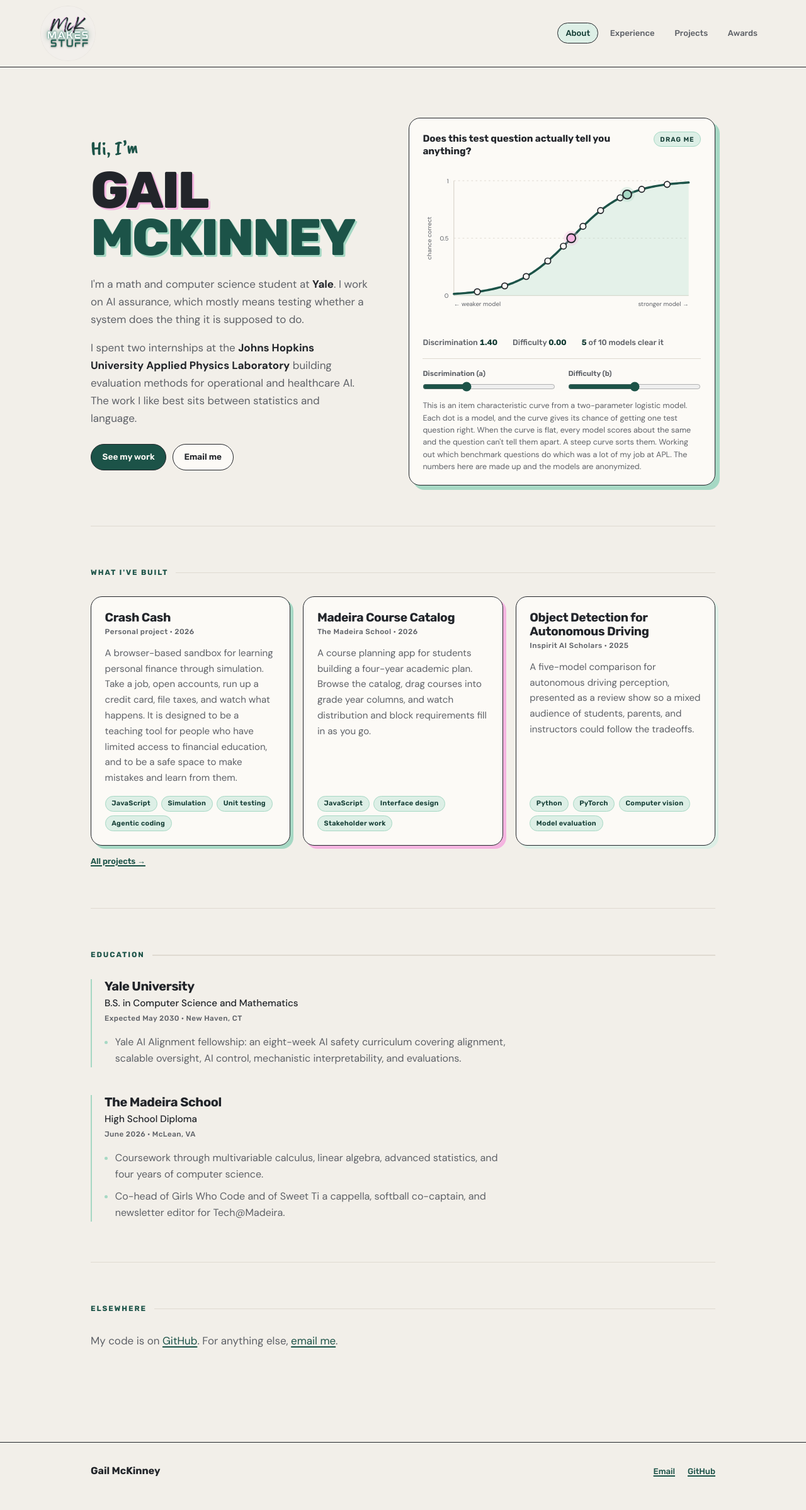
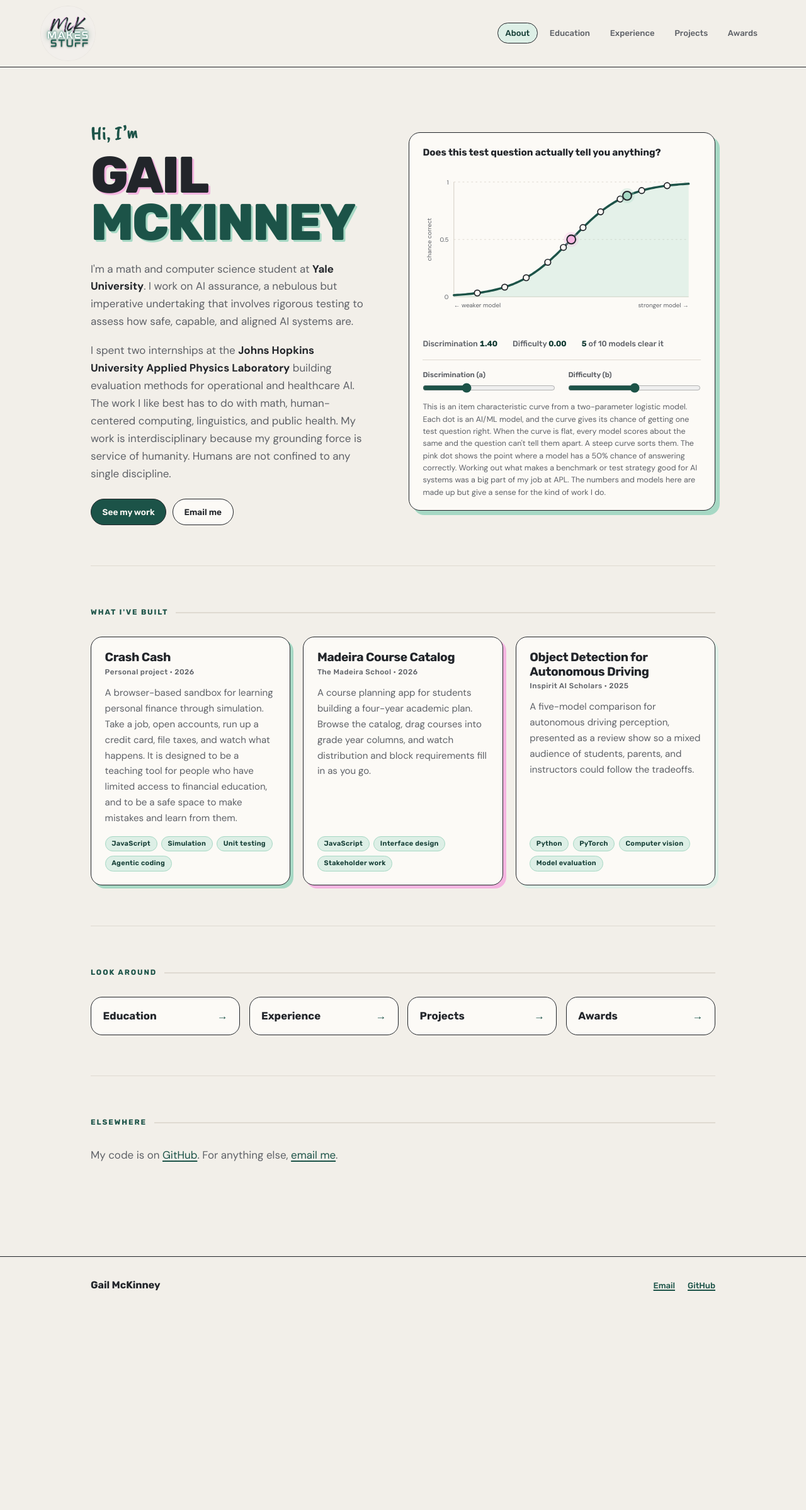
Before and after one commit to mck-makes-stuff/mck-makes-stuff.github.io, a Jekyll site: the page built from index.html, in a window 1280 px wide. Shown: the whole page at 63% size. Built offline with Jekyll 4.4.1, drawn with Linux system fonts in a browser that asks for light colours; after the commit the page ends 2103 px from its top, so only the background shows below that.

Commit message:
Give education its own page and link the homepage out to it
The homepage was writing out education inline while everything else lived
on its own page. It now has a Look around section linking to Education,
Experience, Projects, and Awards, with education moved to /education/ and
added to the nav.

Project cards on the homepage are now links to the matching entry on the
projects page, which grows anchor ids and highlights whichever entry you
arrived at. Drops the "drag me" badge from the explorer; the sliders make
it clear enough on their own. Hero blurb and explorer caption replaced
with Gail's own wording.

```diff
--- a/_config.yml
+++ b/_config.yml
@@ -12,6 +12,8 @@ email: gailmckinney00@gmail.com
 nav:
   - title: About
     url: /
+  - title: Education
+    url: /education/
   - title: Experience
     url: /experience/
   - title: Projects
--- a/assets/css/style.css
+++ b/assets/css/style.css
@@ -229,34 +229,12 @@ h1, h2, h3 {
   margin: 0;
 }
 
-.explorer-head {
-  display: flex;
-  gap: 0.75rem;
-  align-items: baseline;
-  justify-content: space-between;
-  margin-bottom: 0.9rem;
-}
 .explorer-title {
   font-family: var(--display);
   font-weight: 700;
   font-size: 0.95rem;
   line-height: 1.35;
-  margin: 0;
-  flex: 1 1 auto;
-  min-width: 0;
-}
-.explorer-badge { flex: none; }
-.explorer-badge {
-  font-family: var(--display);
-  font-size: 0.66rem;
-  font-weight: 600;
-  letter-spacing: 0.1em;
-  text-transform: uppercase;
-  color: var(--pine-deep);
-  background: var(--mint-soft);
-  border: 1.5px solid var(--mint);
-  border-radius: 999px;
-  padding: 0.15rem 0.6rem;
+  margin: 0 0 0.9rem;
 }
 
 .explorer svg { width: 100%; height: auto; display: block; touch-action: none; cursor: grab; }
@@ -377,19 +355,54 @@ h1, h2, h3 {
 .card:nth-child(3n+2):hover { box-shadow: 8px 8px 0 var(--pink); }
 .card:nth-child(3n+3):hover { box-shadow: 8px 8px 0 var(--mint-soft); }
 
-.card h3 { font-size: 1.2rem; margin-bottom: 0.15rem; }
-.card h3 a { text-decoration: none; color: var(--ink); }
-.card h3 a:hover { color: var(--pine); }
+.card { text-decoration: none; color: inherit; }
+.card h3 { font-size: 1.2rem; margin-bottom: 0.15rem; color: var(--ink); }
+.card:hover h3, .card:focus-visible h3 { color: var(--pine); }
 .card .meta { margin-bottom: 0.7rem; }
 .card .summary { font-size: 0.94rem; color: var(--slate); margin: 0 0 1rem; }
 .card .tags { margin-top: auto; }
+
+/* ---------- page tiles ---------- */
+.tiles {
+  display: grid;
+  grid-template-columns: repeat(auto-fit, minmax(12rem, 1fr));
+  gap: 0.9rem;
+}
+
+.tile {
+  display: flex;
+  align-items: center;
+  justify-content: space-between;
+  gap: 1rem;
+  font-family: var(--display);
+  font-size: 1.05rem;
+  font-weight: 700;
+  text-decoration: none;
+  color: var(--ink);
+  background: var(--card);
+  border: 1.5px solid var(--ink);
+  border-radius: var(--radius);
+  padding: 1rem 1.15rem;
+  transition: transform 0.18s ease, box-shadow 0.18s ease, background 0.18s ease;
+}
+.tile-arrow { color: var(--pine); transition: transform 0.18s ease; }
+.tile:hover, .tile:focus-visible {
+  color: var(--pine-deep);
+  background: var(--mint-soft);
+  transform: translate(-2px, -2px);
+  box-shadow: 5px 5px 0 var(--mint);
+}
+.tile:hover .tile-arrow { transform: translateX(3px); }
 
 /* ---------- entries ---------- */
 .entry {
   padding-left: 1.25rem;
   border-left: 2.5px solid var(--mint);
   margin-bottom: 2.75rem;
+  scroll-margin-top: 1.5rem;
 }
+/* flash the entry you arrived at from a homepage card */
+.entry:target { border-left-color: var(--pink); }
 .entry:last-child { margin-bottom: 0; }
 
 .entry h3 { font-size: 1.25rem; margin-bottom: 0.2rem; }
--- a/index.html
+++ b/index.html
@@ -14,14 +14,17 @@ title: About
       </h1>
 
       <p class="lede">
-        I'm a math and computer science student at <strong>Yale</strong>. I work on AI
-        assurance, which mostly means testing whether a system does the thing it is
-        supposed to do.
+        I'm a math and computer science student at <strong>Yale University</strong>. I
+        work on AI assurance, a nebulous but imperative undertaking that involves
+        rigorous testing to assess how safe, capable, and aligned AI systems are.
       </p>
       <p class="lede">
         I spent two internships at the <strong>Johns Hopkins University Applied Physics
         Laboratory</strong> building evaluation methods for operational and healthcare
-        AI. The work I like best sits between statistics and language.
+        AI. The work I like best has to do with math, human-centered computing,
+        linguistics, and public health. My work is interdisciplinary because my
+        grounding force is service of humanity. Humans are not confined to any single
+        discipline.
       </p>
 
       <div class="hero-links">
@@ -31,10 +34,7 @@ title: About
     </div>
 
     <figure class="explorer" id="explorer">
-      <div class="explorer-head">
-        <p class="explorer-title">Does this test question actually tell you anything?</p>
-        <span class="explorer-badge">Drag me</span>
-      </div>
+      <p class="explorer-title">Does this test question actually tell you anything?</p>
 
       <svg viewBox="0 0 320 186" id="irt-plot" role="img"
            aria-label="An interactive item characteristic curve. Two draggable handles control how hard the question is and how sharply it separates strong models from weak ones.">
@@ -60,11 +60,13 @@ title: About
 
       <figcaption>
         This is an item characteristic curve from a two-parameter logistic model. Each
-        dot is a model, and the curve gives its chance of getting one test question
-        right. When the curve is flat, every model scores about the same and the
-        question can't tell them apart. A steep curve sorts them. Working out which
-        benchmark questions do which was a lot of my job at APL. The numbers here are
-        made up and the models are anonymized.
+        dot is an AI/ML model, and the curve gives its chance of getting one test
+        question right. When the curve is flat, every model scores about the same and
+        the question can't tell them apart. A steep curve sorts them. The pink dot shows
+        the point where a model has a 50% chance of answering correctly. Working out
+        what makes a benchmark or test strategy good for AI systems was a big part of my
+        job at APL. The numbers and models here are made up but give a sense for the
+        kind of work I do.
       </figcaption>
     </figure>
   </section>
@@ -73,14 +75,8 @@ title: About
     <p class="eyebrow">What I've built</p>
     <div class="cards">
       {% for project in site.data.projects %}
-        <article class="card">
-          <h3>
-            {% if project.links.first %}
-              <a href="{{ project.links.first.url }}">{{ project.name }}</a>
-            {% else %}
-              {{ project.name }}
-            {% endif %}
-          </h3>
+        <a class="card" href="{{ '/projects/' | relative_url }}#{{ project.name | slugify }}">
+          <h3>{{ project.name }}</h3>
           <p class="meta">{{ project.meta }}</p>
           <p class="summary">{{ project.summary }}</p>
           {% if project.tags %}
@@ -88,32 +84,22 @@ title: About
               {% for tag in project.tags %}<li>{{ tag }}</li>{% endfor %}
             </ul>
           {% endif %}
-        </article>
+        </a>
       {% endfor %}
     </div>
-    <p class="linkrow"><a href="{{ '/projects/' | relative_url }}">All projects &rarr;</a></p>
   </section>
 
   <section class="section">
-    <p class="eyebrow">Education</p>
-
-    <div class="entry">
-      <h3>Yale University</h3>
-      <p class="role">B.S. in Computer Science and Mathematics</p>
-      <p class="meta">Expected May 2030 · New Haven, CT</p>
-      <ul>
-        <li>Yale AI Alignment fellowship: an eight-week AI safety curriculum covering alignment, scalable oversight, AI control, mechanistic interpretability, and evaluations.</li>
-      </ul>
-    </div>
-
-    <div class="entry">
-      <h3>The Madeira School</h3>
-      <p class="role">High School Diploma</p>
-      <p class="meta">June 2026 · McLean, VA</p>
-      <ul>
-        <li>Coursework through multivariable calculus, linear algebra, advanced statistics, and four years of computer science.</li>
-        <li>Co-head of Girls Who Code and of Sweet Ti a cappella, softball co-captain, and newsletter editor for Tech@Madeira.</li>
-      </ul>
+    <p class="eyebrow">Look around</p>
+    <div class="tiles">
+      {% for item in site.nav %}
+        {% unless item.url == "/" %}
+          <a class="tile" href="{{ item.url | relative_url }}">
+            <span>{{ item.title }}</span>
+            <span class="tile-arrow" aria-hidden="true">&rarr;</span>
+          </a>
+        {% endunless %}
+      {% endfor %}
     </div>
   </section>
 
--- a/projects.html
+++ b/projects.html
@@ -9,7 +9,7 @@ permalink: /projects/
     <p class="eyebrow">Projects</p>
 
     {% for project in site.data.projects %}
-      <div class="entry">
+      <div class="entry" id="{{ project.name | slugify }}">
         <h3>
           {% if project.links.first %}
             <a href="{{ project.links.first.url }}">{{ project.name }}</a>
```
Also changed, not shown: education.html (added, +30 -0 lines).
